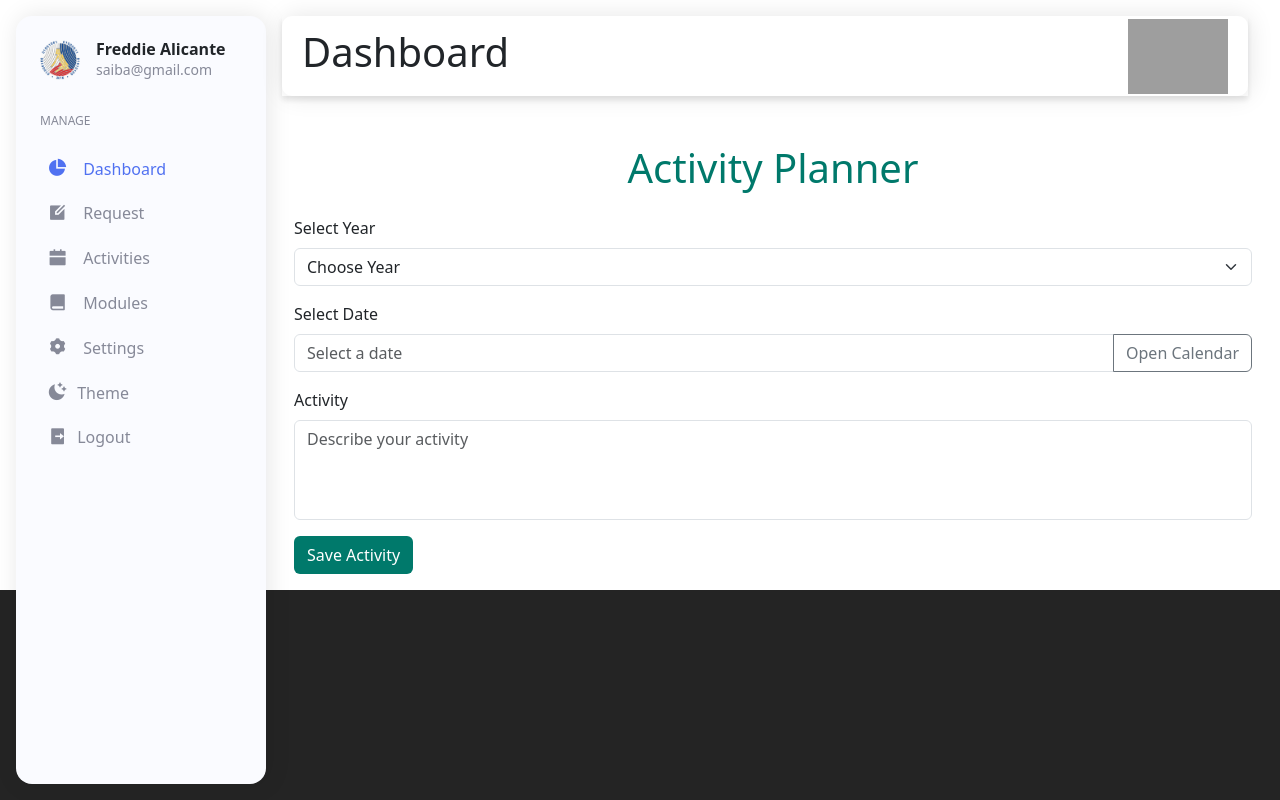
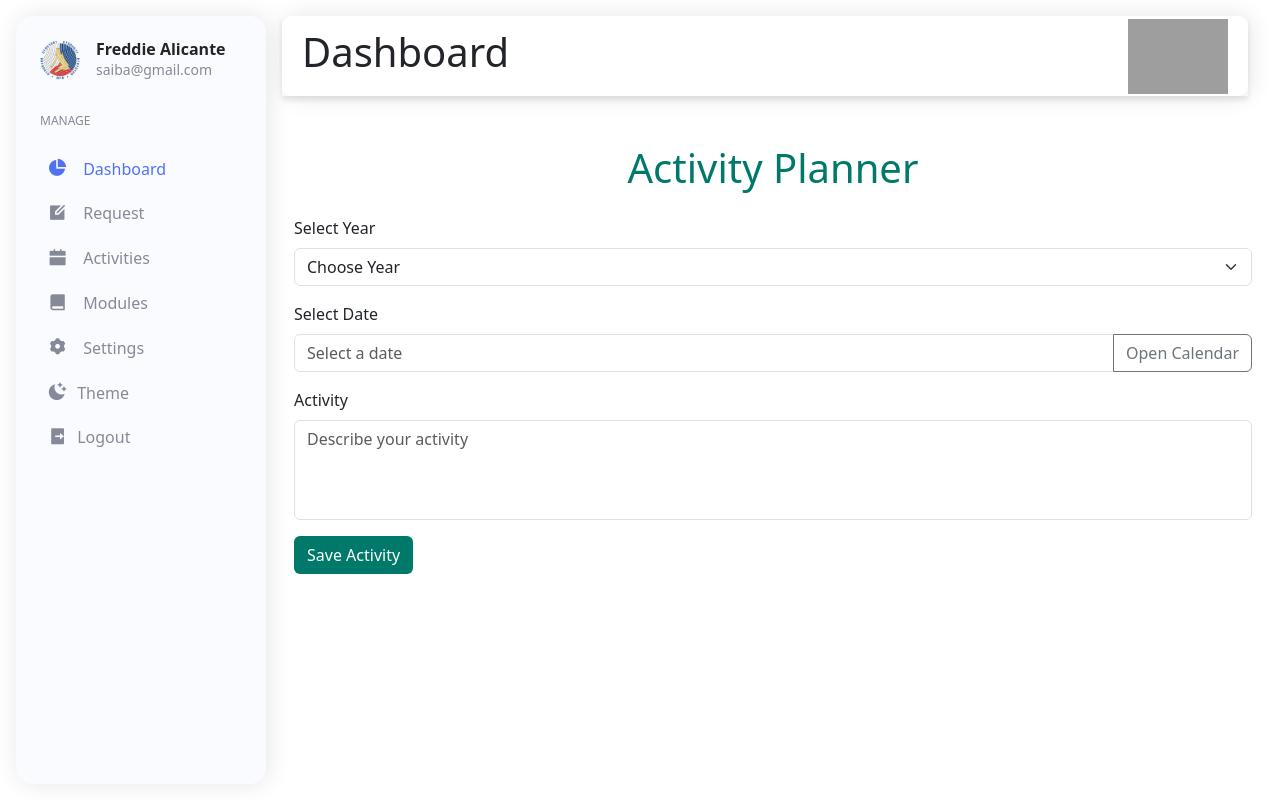
Before and after one commit to lancelotgrafilo/DICT_frontend, a React (Vite) app: page /activities in a window 1280 px wide. Built offline with nearby package versions, Linux system fonts and the light colour scheme; grey boxes are pictures that could not be loaded.

Commit message:
fixed activities

```diff
--- a/src/components/Activities/Activities.jsx
+++ b/src/components/Activities/Activities.jsx
@@ -24,6 +24,7 @@ export function Activities () {
   };
 
   return (
+    <div className={styleActivities.mainContent}>
       <div className="container mt-5">
         <h1 className="text-center mb-4" style={{ color: '#00796b' }}>Activity Planner</h1>
         <form onSubmit={handleSubmit}>
@@ -93,5 +94,7 @@ export function Activities () {
           <button type="submit" className="btn" style={{ backgroundColor: '#00796b', color: 'white' }}>Save Activity</button>
         </form>
       </div>
+    </div>
+
   );
 };
--- a/src/components/Activities/activities.module.css
+++ b/src/components/Activities/activities.module.css
@@ -1,3 +1,6 @@
+.mainContent{
+  height:80vh;
+}
 
 .card {
     border-radius: 8px;
--- a/src/components/Modules/modules.module.css
+++ b/src/components/Modules/modules.module.css
@@ -36,7 +36,6 @@
   padding-bottom: 12px;
 }
 
-
 .moduleItem {
   cursor: pointer;
   padding: 0;
@@ -53,7 +52,7 @@
   flex-direction: column;
   overflow: hidden;
   position: relative;
-  margin-bottom: 24px;
+  margin-bottom: 32px;
 
 }
 
```
Lines whose indentation alone changed are shown as unchanged.
